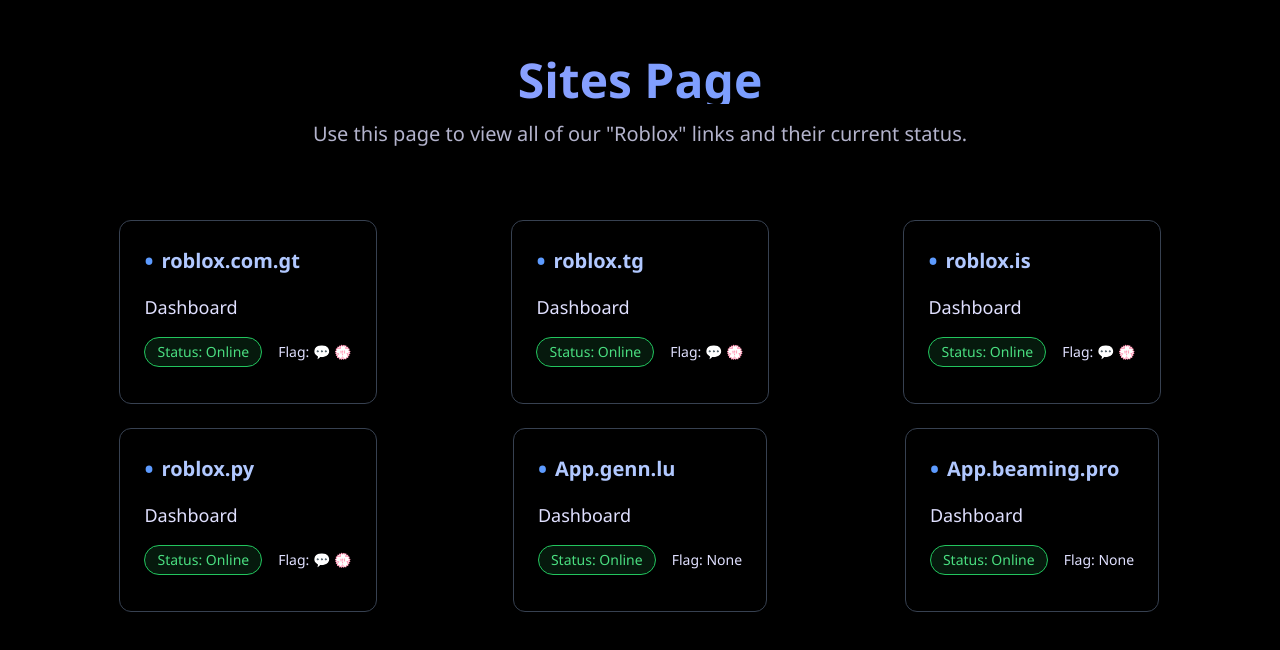
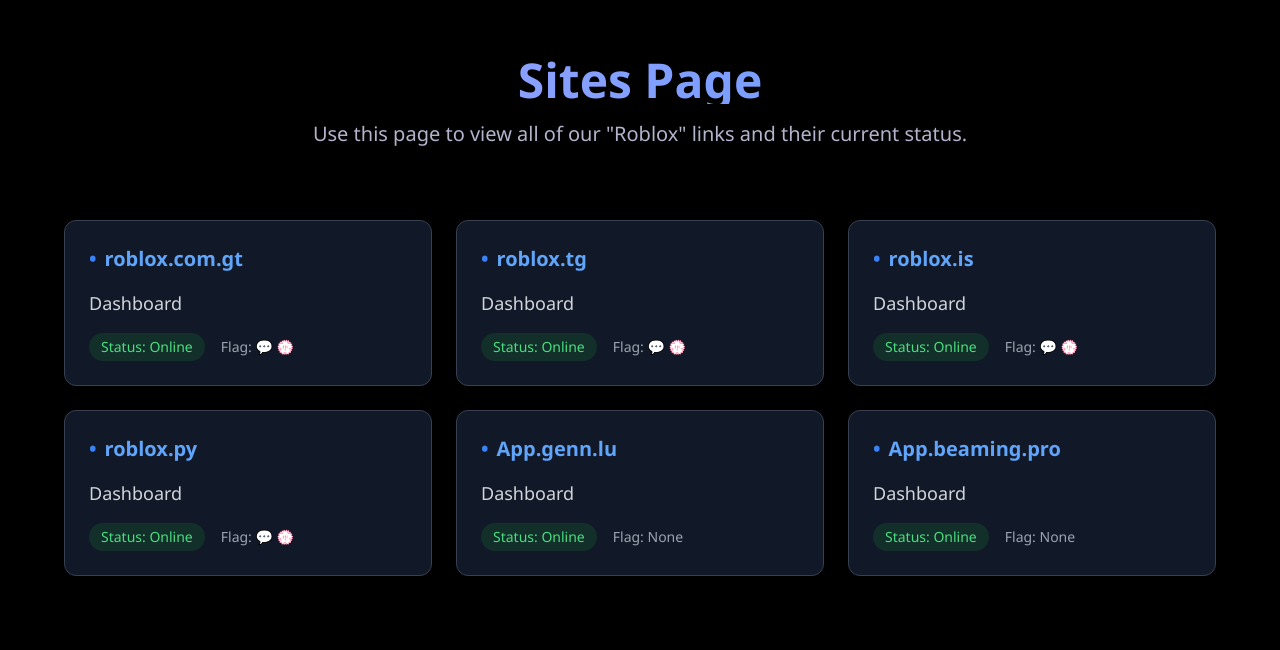
Before and after one commit to Riizzahub/BeamSites, a Next.js app: page / in a window 1280 px wide. Shown: the top 650 px of the page. Built offline with nearby package versions, Linux system fonts and the light colour scheme.

Commit message:
Update SiteCard.tsx

```diff
--- a/app/components/SiteCard.tsx
+++ b/app/components/SiteCard.tsx
@@ -1,7 +1,6 @@
 'use client';
 
 import Link from 'next/link';
-import { motion } from 'framer-motion';
 
 interface Site {
   title: string;
@@ -17,34 +16,20 @@
 
 export default function SiteCard({ site, index }: SiteCardProps) {
   return (
-    <motion.div
+    <div
       className={`
-        p-6
+        p-6 w-full max-w-md
         transition-all duration-300
-        bg-black border border-gray-700
+        bg-gray-900 border border-gray-700
         rounded-xl
-        relative
         cursor-pointer
-        overflow-hidden
+        hover:border-blue-500 hover:shadow-lg hover:shadow-blue-500/20
+        hover:-translate-y-1
       `}
-      initial={{ opacity: 0, y: 20 }}
-      animate={{ opacity: 1, y: 0 }}
-      transition={{
-        duration: 0.5,
-        delay: index * 0.1,
-        ease: "easeOut"
-      }}
-      whileHover={{
-        y: -5,
-        backgroundColor: "rgba(30, 30, 40, 0.8)",
-        borderColor: "#5d9bff",
-        boxShadow: "0 10px 25px rgba(93, 155, 255, 0.2)"
-      }}
       onClick={() => alert(`You selected: ${site.title}`)}
     >
-      <div className="relative z-10">
-        <h2 className="text-xl font-bold text-[#b1c8ff] flex items-center gap-2 mb-4">
-          <span className="text-[#5d9bff] text-2xl">•</span>
+      <h2 className="text-xl font-bold text-blue-400 flex items-center gap-2 mb-4">
+        <span className="text-blue-500">•</span>
         {site.title}
       </h2>
 
@@ -55,28 +40,20 @@
         className="block mb-4"
         onClick={(e) => e.stopPropagation()}
       >
-          <p className="text-lg font-medium hover:text-[#5d9bff] transition-colors">
+        <p className="text-lg font-medium text-gray-300 hover:text-blue-400 transition-colors">
           Dashboard
         </p>
       </Link>
 
-        <div className="flex items-center gap-4 mb-3">
-          <span className="inline-block px-3 py-1 rounded-full text-sm font-medium bg-green-900/30 border border-green-500 text-green-400">
+      <div className="flex flex-wrap items-center gap-4">
+        <span className="inline-block px-3 py-1 rounded-full text-sm font-medium bg-green-900/40 text-green-400">
           Status: {site.status}
         </span>
 
-          <span className="text-sm font-medium">
+        <span className="text-sm font-medium text-gray-400">
           Flag: {site.flag}
         </span>
       </div>
     </div>
-
-      {/* Анимированный фон при наведении */}
-      <motion.div
-        className="absolute inset-0 bg-gradient-to-r from-transparent via-blue-900/10 to-transparent opacity-0"
-        whileHover={{ opacity: 1 }}
-        transition={{ duration: 0.3 }}
-      />
-    </motion.div>
   );
 }
```
Lines whose indentation alone changed are shown as unchanged.
